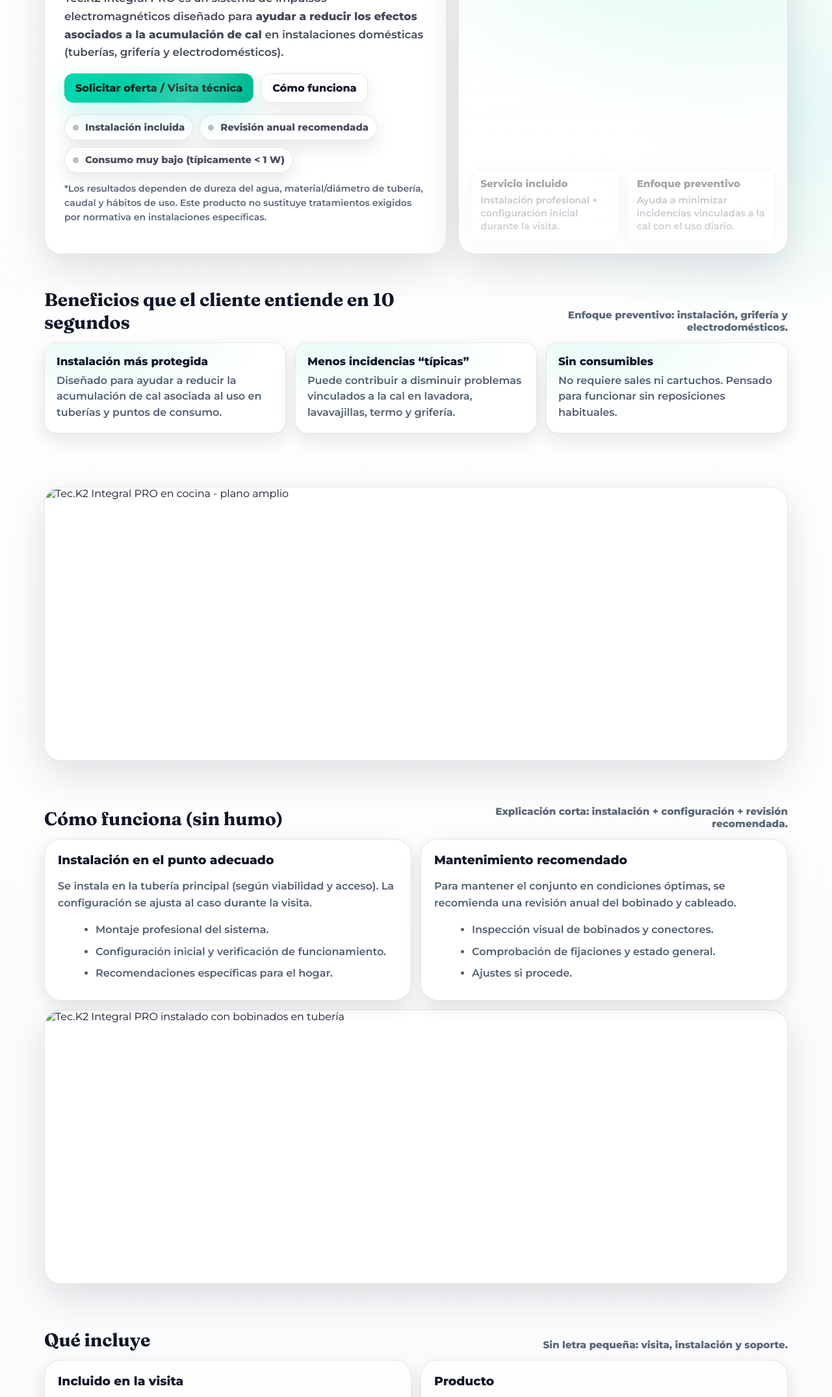
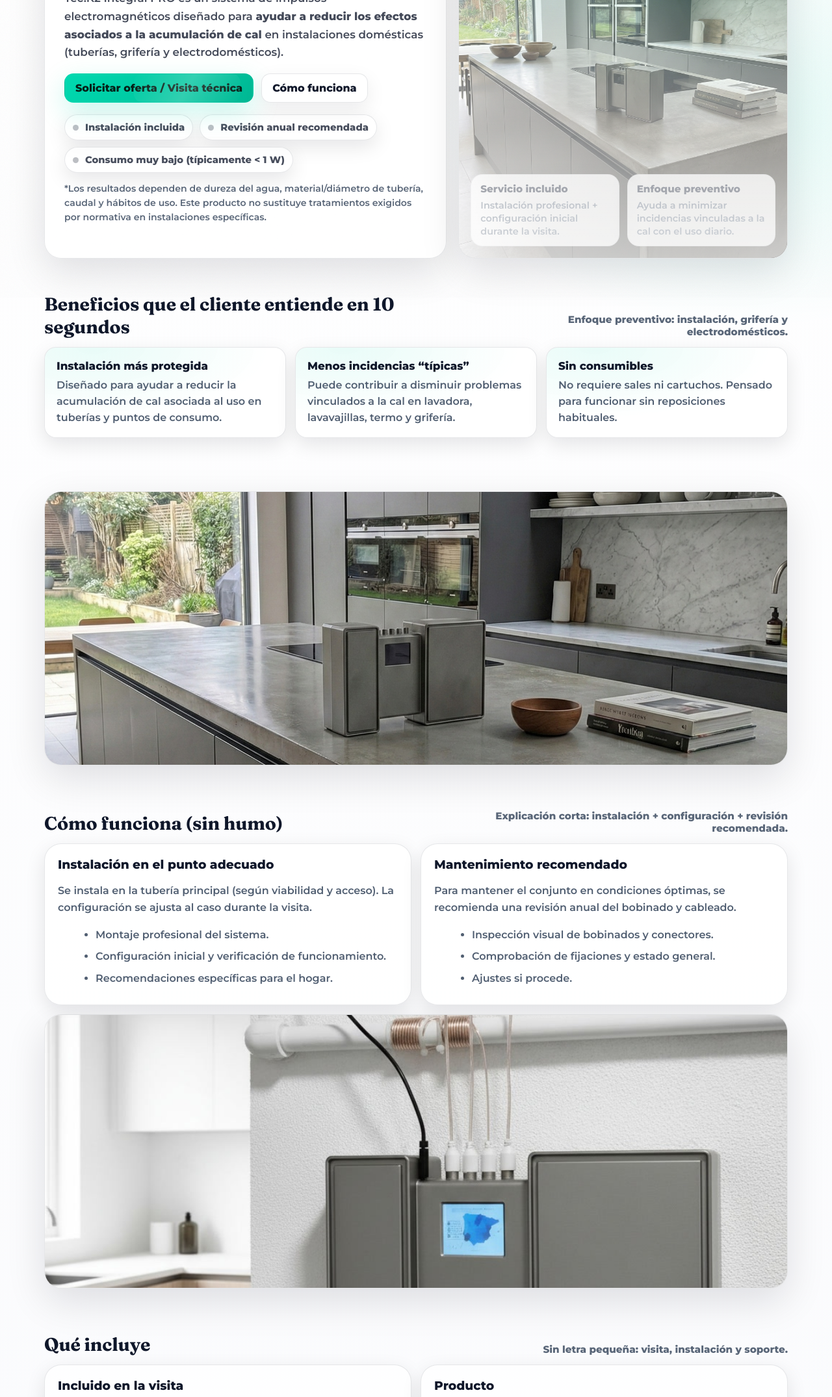
Before and after one commit to sirmiatraderssl/Prueba2, a plain HTML site: page index.html in a window 1280 px wide. Shown: the part 342-2492 px from the top of the page at 65% size. Drawn offline with Linux system fonts and the light colour scheme; the site is published under a folder, as on GitHub Pages, so addresses that start at the root find nothing.

Commit message:
Update index.html

```diff
--- a/index.html
+++ b/index.html
@@ -564,7 +564,7 @@
         <div class="panel hero-visual reveal">
           <div class="stack">
             <!-- Imagen principal (cocina) -->
-            <img src="/assets/img/tec-k2-hero.jpg" alt="Tec.K2 Integral PRO en cocina" loading="eager">
+            <img src="assets/img/tec-k2-hero.jpg" alt="Tec.K2 Integral PRO en cocina" loading="eager">
           </div>
 
           <div class="float-card">
@@ -612,7 +612,7 @@
   <section>
     <div class="container">
       <div class="band reveal">
-        <img src="/assets/img/tec-k2-kitchen-wide.jpg" alt="Tec.K2 Integral PRO en cocina - plano amplio" loading="lazy">
+        <img src="assets/img/tec-k2-kitchen-wide.jpg" alt="Tec.K2 Integral PRO en cocina - plano amplio" loading="lazy">
       </div>
     </div>
   </section>
@@ -652,7 +652,7 @@
       </div>
 
       <div class="band reveal" style="margin-top:14px;">
-        <img src="/assets/img/tec-k2-install.jpg" alt="Tec.K2 Integral PRO instalado con bobinados en tubería" loading="lazy">
+        <img src="assets/img/tec-k2-install.jpg" alt="Tec.K2 Integral PRO instalado con bobinados en tubería" loading="lazy">
       </div>
     </div>
   </section>
@@ -714,15 +714,15 @@
 
       <div class="split">
         <div class="band reveal" style="margin:0;">
-          <img src="/assets/img/tec-k2-kitchen-2.jpg" alt="Tec.K2 Integral PRO en cocina" loading="lazy">
+          <img src="assets/img/tec-k2-kitchen-2.jpg" alt="Tec.K2 Integral PRO en cocina" loading="lazy">
         </div>
         <div class="band reveal" style="margin:0;">
-          <img src="/assets/img/tec-k2-kitchen-3.jpg" alt="Tec.K2 Integral PRO en encimera" loading="lazy">
+          <img src="assets/img/tec-k2-kitchen-3.jpg" alt="Tec.K2 Integral PRO en encimera" loading="lazy">
         </div>
       </div>
 
       <div class="band reveal" style="margin-top:14px;">
-        <img src="/assets/img/tec-k2-box.jpg" alt="Caja Tec.K2 Integral PRO" loading="lazy">
+        <img src="assets/img/tec-k2-box.jpg" alt="Caja Tec.K2 Integral PRO" loading="lazy">
       </div>
     </div>
   </section>
```
